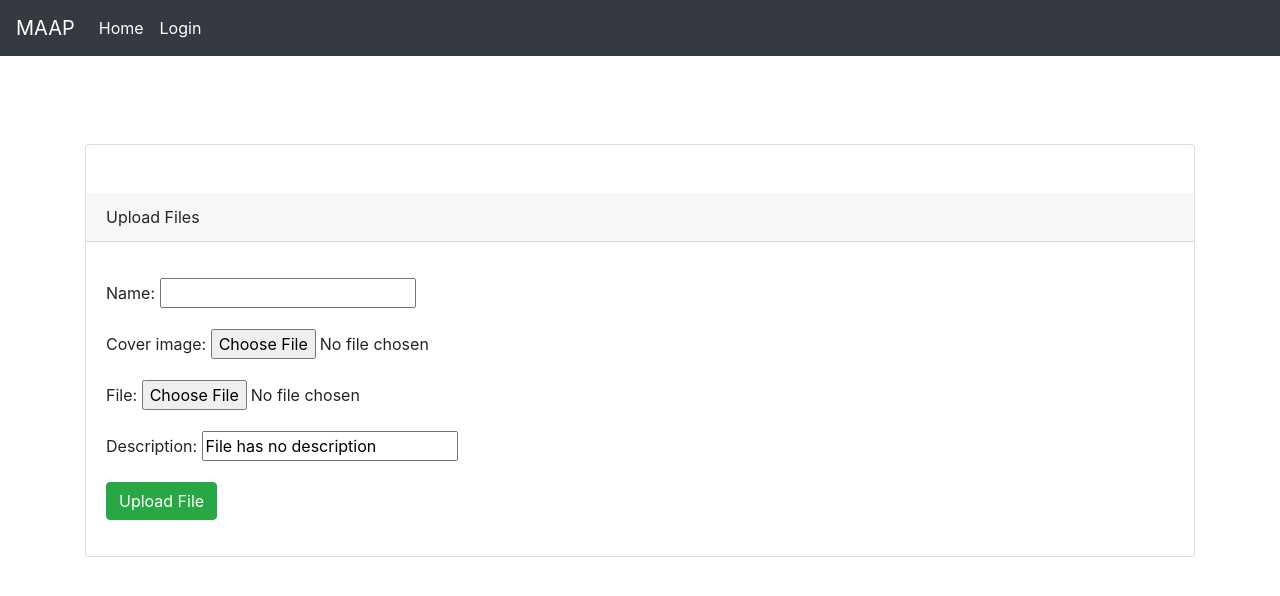
After one commit to makobiziles/DATA-SITE, a Django app: page /fileupload/ in a window 1280 px wide. The commit adds this page. Shown: the top 596 px of the page. Run offline with Django 5.2, Linux system fonts and the light colour scheme; some libraries are stand-ins or nearby versions.

Commit message:
Major Updates on File upload

```diff
--- a/Maap/Maap/settings.py
+++ b/Maap/Maap/settings.py
@@ -11,6 +11,7 @@ https://docs.djangoproject.com/en/5.0/ref/settings/
 """
 
 from pathlib import Path
+import os
 
 # Build paths inside the project like this: BASE_DIR / 'subdir'.
 BASE_DIR = Path(__file__).resolve().parent.parent
@@ -118,7 +119,7 @@ USE_TZ = True
 # https://docs.djangoproject.com/en/5.0/howto/static-files/
 
 STATIC_URL = '/static/'
-LOGOUT_REDIRECT_URL = 'home'
+
 LOGIN_REDIRECT_URL = 'home'
 LOGOUT_REDIRECT_URL = 'home'
 
@@ -126,3 +127,5 @@ LOGOUT_REDIRECT_URL = 'home'
 # https://docs.djangoproject.com/en/5.0/ref/settings/#default-auto-field
 
 DEFAULT_AUTO_FIELD = 'django.db.models.BigAutoField'
+MEDIA_ROOT = os.path.join(BASE_DIR, 'media')
+MEDIA_URL = '/media/'
--- a/Maap/Maxapp/forms.py
+++ b/Maap/Maxapp/forms.py
@@ -1,5 +1,5 @@
 from django import forms
-from .models import Post
+from .models import Post, Fileupload
 
 
 class PostForm(forms.ModelForm):
@@ -22,3 +22,9 @@ class EditForm(forms.ModelForm):
             'title': forms.TextInput(attrs={'class': 'form-control'}),
             'body': forms.Textarea(attrs={'class': 'form-control'})
         }
+
+
+class FileForm(forms.ModelForm):
+    class Meta:
+        model = Fileupload
+        fields = ('name','cover_image','file','description')
--- a/Maap/Maxapp/models.py
+++ b/Maap/Maxapp/models.py
@@ -1,6 +1,8 @@
 from django.db import models
 from django.contrib.auth.models import User
 from django.urls import reverse
+import datetime
+
 
 # Create your models here.
 class Post(models.Model):
@@ -14,3 +16,13 @@ class Post(models.Model):
 
     def get_absolute_url(self):
         return reverse('home')
+
+class Fileupload(models.Model):
+    name = models.CharField(max_length=100)
+    description = models.CharField(max_length=1000, default="File has no description")
+    file = models.FileField(upload_to='documents/')
+    cover_image = models.ImageField(upload_to='images/', null=True, blank=True)
+
+
+    def __str__(self):
+        return self.name
--- a/Maap/Maxapp/templates/base.html
+++ b/Maap/Maxapp/templates/base.html
@@ -44,6 +44,12 @@
                 <li class="nav-item active">
                     <a class="nav-link" href="{% url 'logout' %}">Logout</a>
                 </li>
+                <li class="nav-item active">
+                    <a class="nav-link" href="{% url 'fileupload' %}">Upload File</a>
+                </li>
+                <li class="nav-item active">
+                    <a class="nav-link" href="{% url 'files' %}">File Uploads</a>
+                </li>
             {% else %}
                 <li class="nav-item active">
                     <a class="nav-link" href="{% url 'home' %}">Home <span class="sr-only">(current)</span></a>
@@ -51,9 +57,7 @@
                 <li class="nav-item active">
                     <a class="nav-link" href="{% url 'login' %}">Login</a>
                 </li>
-                <li class="nav-item active">
-                    <a class="nav-link" href="{% url 'register' %}">Register</a>
-                </li>
+
             {% endif %}
 
 
--- /dev/null
+++ b/Maap/Maxapp/templates/upload_file.html
@@ -0,0 +1,25 @@
+{% extends 'base.html'%}
+
+{% block content %}
+<br><br/>
+<br><br/>
+    <br><br/>
+    <div class="card">
+        <br><br/>
+        <div class="card-header">
+          Upload Files
+        </div>
+            <div class="card-body">
+
+                <p class="card-text">
+                    <form method="POST" enctype="multipart/form-data">
+                        {% csrf_token %}
+                        {{form.as_p}}
+                        <button class="btn btn-success">Upload File</button>
+                    </form>
+                </p>
+
+            </div>
+        </div>
+    </div>
+{% endblock %}
--- a/Maap/Maxapp/urls.py
+++ b/Maap/Maxapp/urls.py
@@ -1,7 +1,10 @@
 from django.urls import path
 from . import views
-from .views import HomeView, PostDetailView, NewPostView, EditPostView, DeletePostView
-
+from .views import HomeView, PostDetailView, NewPostView, EditPostView, DeletePostView, FileForm, Fileupload
+from django.conf import settings
+from django.conf.urls.static import static
+from django.contrib import admin
+from Maxapp import views
 
 
 
@@ -12,4 +15,9 @@ urlpatterns = [
     path('newpost/', NewPostView.as_view(), name='newpost'),
     path('post/edit/<int:pk>', EditPostView.as_view(), name='edit'),
     path('post/delete/<int:pk>', DeletePostView.as_view(), name='delete'),
+    path('fileupload/', views.upload_file, name='fileupload'),
+    path('files/', views.files_uploaded, name='files'),
 ]
+
+if settings.DEBUG:
+    urlpatterns += static(settings.MEDIA_URL, document_root=settings.MEDIA_ROOT)
--- a/Maap/Maxapp/views.py
+++ b/Maap/Maxapp/views.py
@@ -1,8 +1,9 @@
-from django.shortcuts import render
+from django.shortcuts import render, redirect
 from django.views.generic import ListView, DetailView, CreateView, UpdateView, DeleteView
-from .models import Post
-from .forms import PostForm, EditForm
+from .models import Post, Fileupload
+from .forms import PostForm, EditForm, FileForm
 from django.urls import reverse_lazy
+from django.core.files.storage import FileSystemStorage
 
 # Create your views here.
 #def home(request):
@@ -35,3 +36,18 @@ class DeletePostView(DeleteView):
     model = Post
     template_name = 'delete.html'
     success_url = reverse_lazy('home')
+
+def files_uploaded(request):
+    files = Fileupload.objects.all()
+    ordering = ['id']
+    return render(request, 'files_uploaded.html', {'files': files})
+
+def upload_file(request):
+    if request.method == 'POST':
+        form = FileForm(request.POST, request.FILES)
+        if form.is_valid():
+            form.save()
+            return redirect('files')
+    else:
+        form = FileForm()
+    return render(request, 'upload_file.html', {'form': form})
```
Also changed, not shown: Maap/Maxapp/templates/files_uploaded.html (added, +28 -0 lines), Maap/Maxapp/templates/upload.html (added, +27 -0 lines), Maap/Maxapp/migrations/0003_image.py (added), Maap/Maxapp/migrations/0004_delete_image.py (added), Maap/Maxapp/migrations/0005_fileupload.py (added), Maap/Maxapp/migrations/0006_fileupload_description_alter_fileupload_file.py (added), Maap/Maxapp/migrations/0007_fileupload_cover_image.py (added), Maap/Maxapp/templates/image.html (added), Maap/db.sqlite3.
